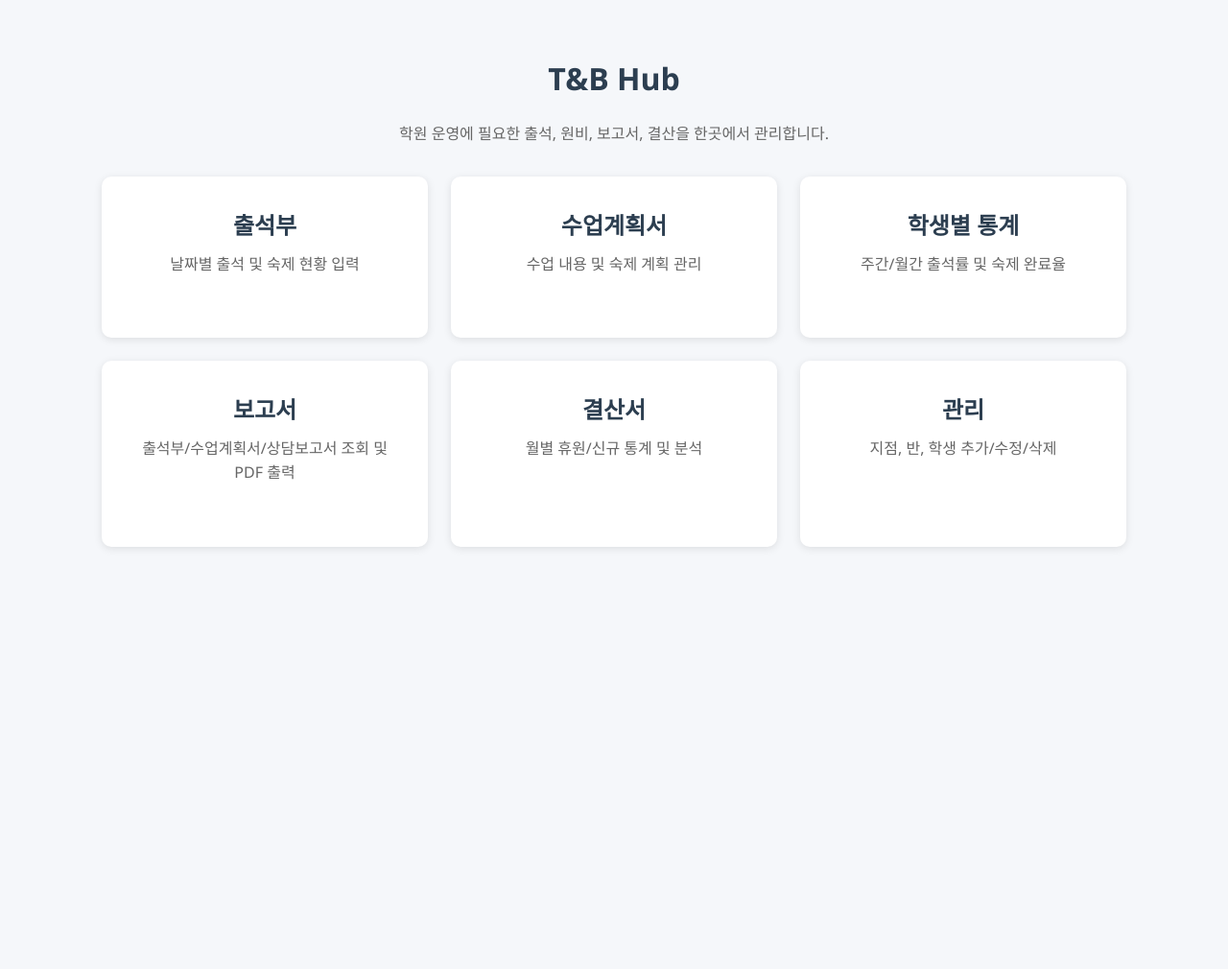
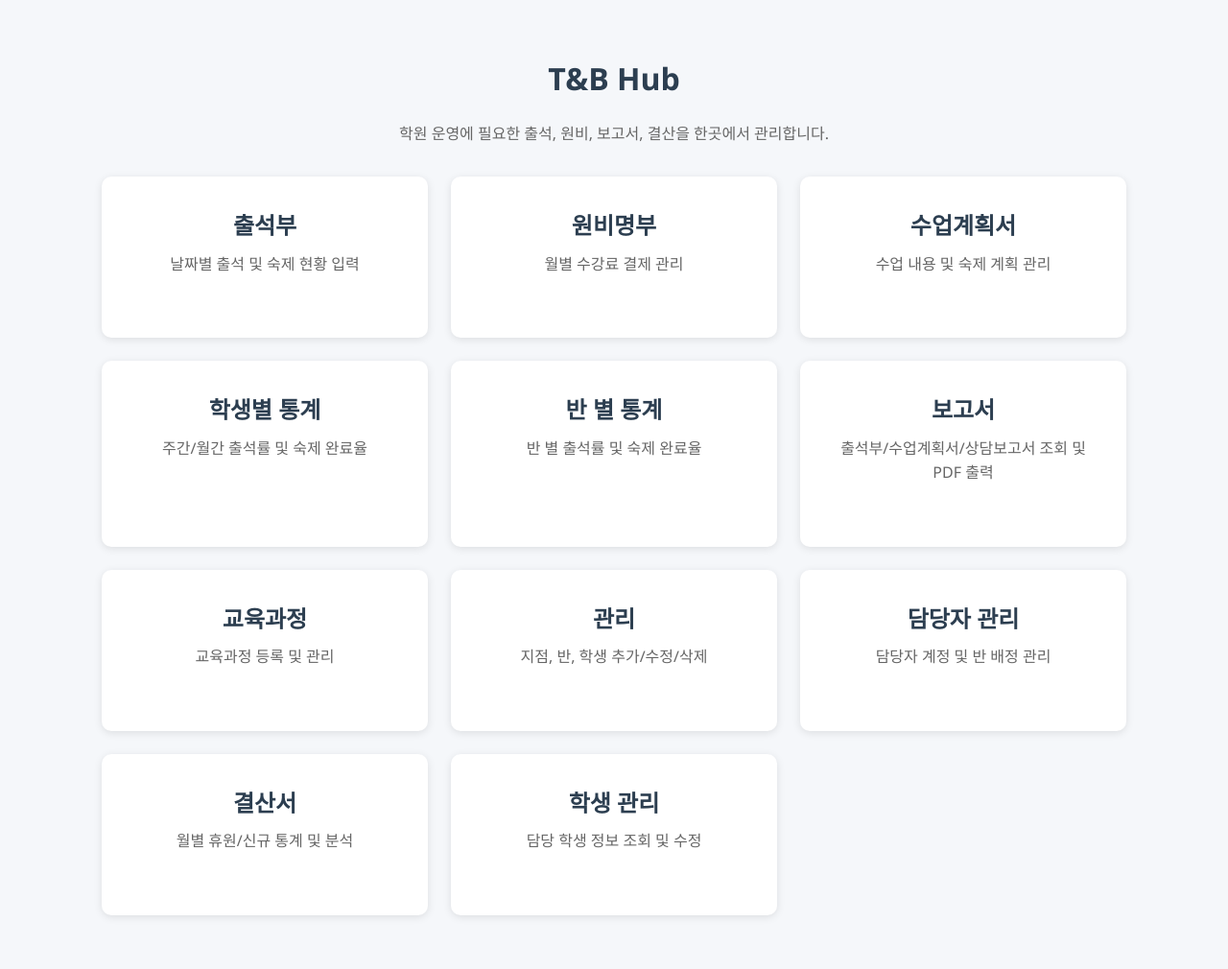
Before and after one commit to woo1103/T-BEDU, a Flask app: page / in a window 1280 px wide. Shown: the part 105-1115 px from the top of the page at 96% size. Before the commit the page ends 677 px from the top, so only its background shows below. Run offline with Flask 3, Linux system fonts and the light colour scheme; the visitor is signed in with stand-in values (Sample User, id 1).

Commit message:
feat: 메인페이지 카드 상단 네비와 동일하게 구성, 관리자 학생관리 추가
- 원비명부, 반별통계, 교육과정 카드 추가
- 관리자/담당자 역할별 카드 분리 (관리, 담당자관리, 결산서 / 학생관리)
- 관리자도 학생관리 페이지 직접 접근 가능하도록 수정
- 담당자 500 에러 해결 (admin_required 라우트 접근 차단)

Co-Authored-By: Claude Opus 4.6 <noreply@anthropic.com>

```diff
--- a/출석부/app.py
+++ b/출석부/app.py
@@ -397,12 +397,26 @@ def change_log_add(student_id):
 def my_students():
     db = get_db()
     allowed = get_user_classes(db)
+
+    branches = db.execute('SELECT * FROM branch ORDER BY id').fetchall()
+
     if allowed is None:
-        return redirect(url_for('manage'))
-
-    branches = db.execute('SELECT * FROM branch ORDER BY id').fetchall()
-
-    if allowed:
+        # 관리자: 전체 학생 조회
+        classes = db.execute(f'''
+            SELECT class.*, branch.name as branch_name
+            FROM class JOIN branch ON class.branch_id = branch.id
+            ORDER BY branch.id, {GRADE_SORT_CLASS}, class.name
+        ''').fetchall()
+        students = db.execute(f'''
+            SELECT student.*, class.name as class_name, branch.name as branch_name,
+                   class.subject as class_subject, class.grade_level as class_grade_level,
+                   class.class_number as class_class_number, class.day_schedule as class_day_schedule
+            FROM student
+            LEFT JOIN class ON student.class_id = class.id
+            LEFT JOIN branch ON student.branch_id = branch.id
+            ORDER BY branch.id, {GRADE_SORT_CLASS}, class.name, student.name
+        ''').fetchall()
+    elif allowed:
         placeholders = ','.join('?' * len(allowed))
         classes = db.execute(f'''
             SELECT class.*, branch.name as branch_name
--- a/출석부/templates/index.html
+++ b/출석부/templates/index.html
@@ -8,6 +8,10 @@
             <h2>출석부</h2>
             <p>날짜별 출석 및 숙제 현황 입력</p>
         </a>
+        <a href="{{ url_for('tuition') }}" class="card">
+            <h2>원비명부</h2>
+            <p>월별 수강료 결제 관리</p>
+        </a>
         <a href="{{ url_for('lesson_plan') }}" class="card">
             <h2>수업계획서</h2>
             <p>수업 내용 및 숙제 계획 관리</p>
@@ -16,19 +20,35 @@
             <h2>학생별 통계</h2>
             <p>주간/월간 출석률 및 숙제 완료율</p>
         </a>
+        <a href="{{ url_for('class_stats') }}" class="card">
+            <h2>반 별 통계</h2>
+            <p>반 별 출석률 및 숙제 완료율</p>
+        </a>
         <a href="{{ url_for('reports') }}" class="card">
             <h2>보고서</h2>
             <p>출석부/수업계획서/상담보고서 조회 및 PDF 출력</p>
         </a>
+        <a href="{{ url_for('curriculum') }}" class="card">
+            <h2>교육과정</h2>
+            <p>교육과정 등록 및 관리</p>
+        </a>
         {% if session.get('role') == 'admin' %}
+        <a href="{{ url_for('manage') }}" class="card">
+            <h2>관리</h2>
+            <p>지점, 반, 학생 추가/수정/삭제</p>
+        </a>
+        <a href="{{ url_for('users') }}" class="card">
+            <h2>담당자 관리</h2>
+            <p>담당자 계정 및 반 배정 관리</p>
+        </a>
         <a href="{{ url_for('settlement') }}" class="card">
             <h2>결산서</h2>
             <p>월별 휴원/신규 통계 및 분석</p>
         </a>
         {% endif %}
-        <a href="{{ url_for('manage') }}" class="card">
-            <h2>관리</h2>
-            <p>지점, 반, 학생 추가/수정/삭제</p>
+        <a href="{{ url_for('my_students') }}" class="card">
+            <h2>학생 관리</h2>
+            <p>담당 학생 정보 조회 및 수정</p>
         </a>
     </div>
 </div>
```
